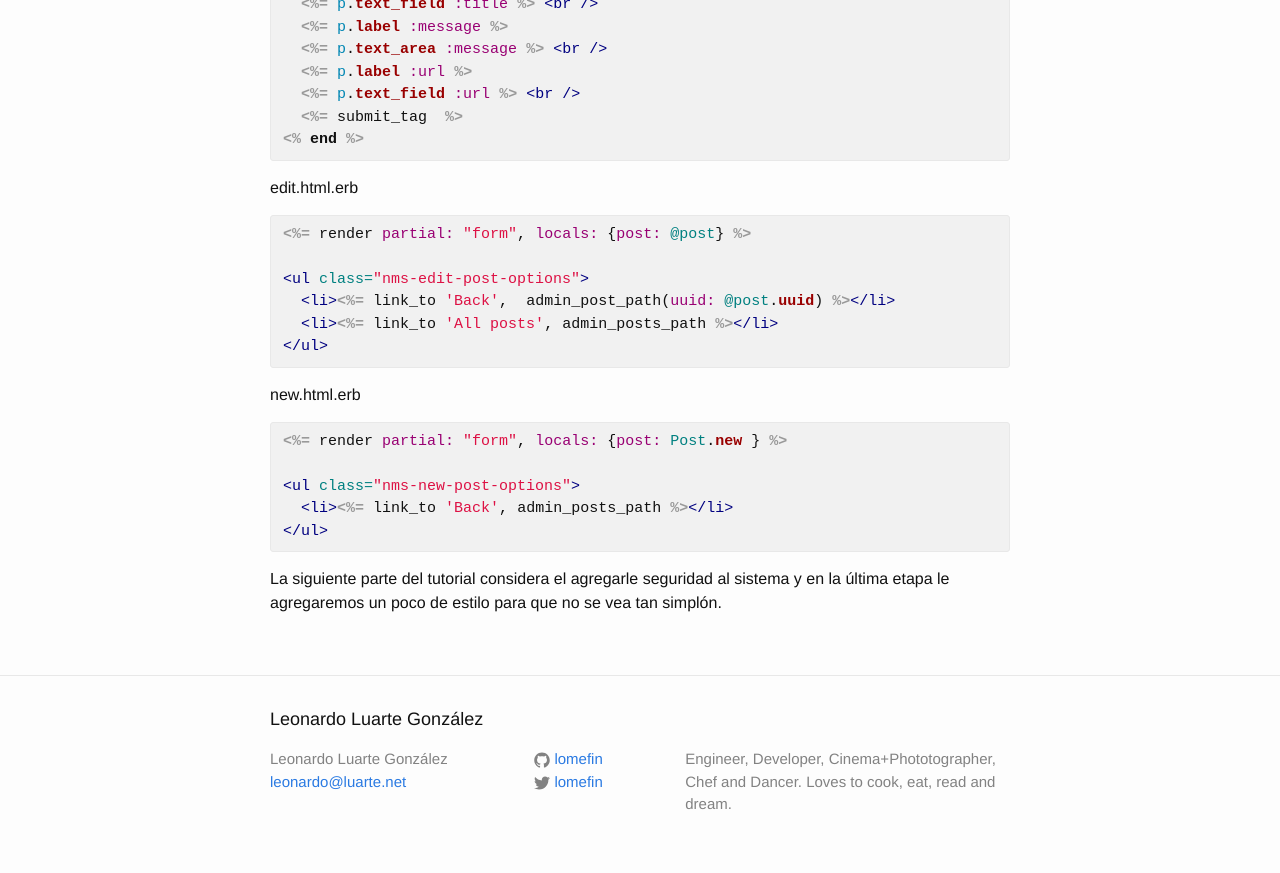
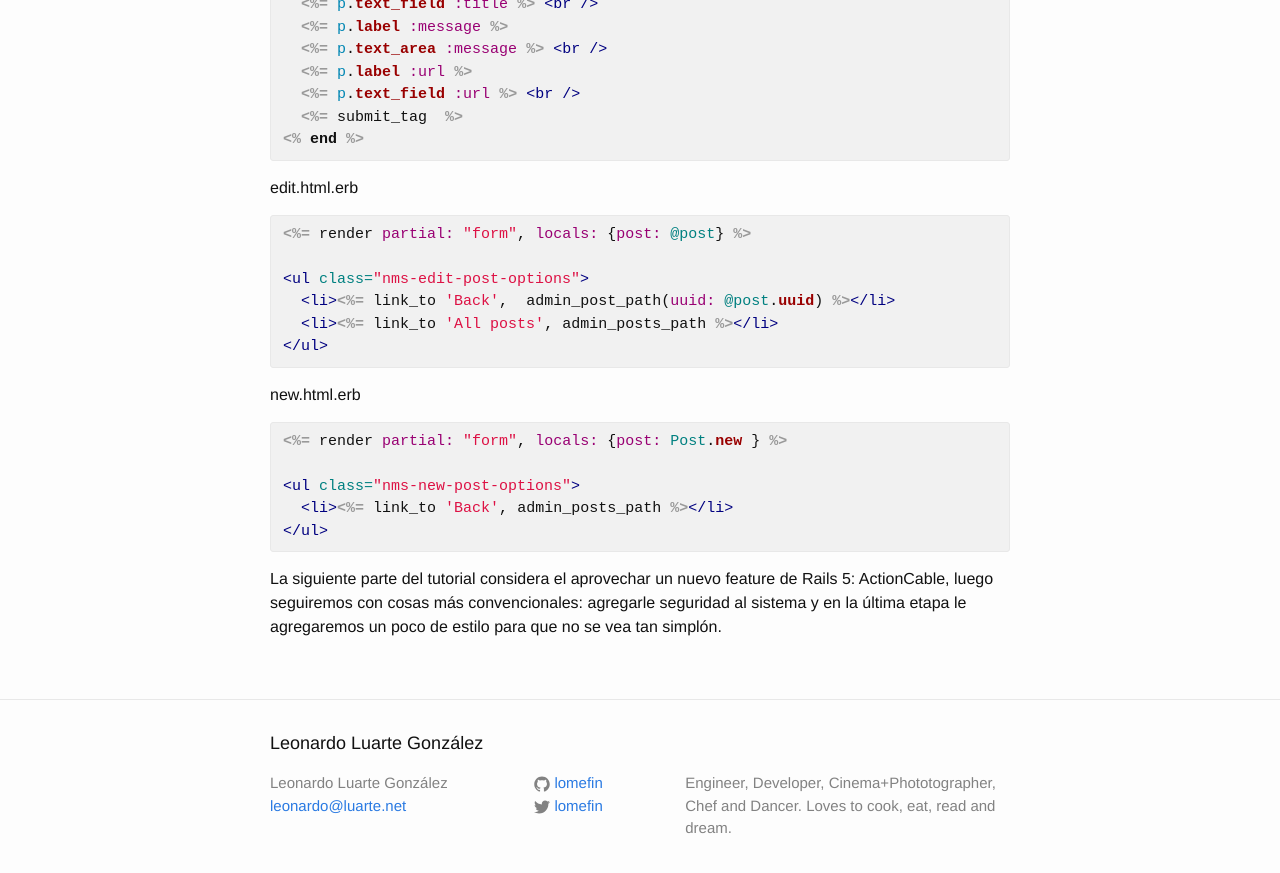
Before and after one commit to lomefin/lomefin.github.io, a Jekyll site: the page built from _posts/2016-06-17-microservicio-de-noticias-en-rails-5-parte-2.markdown, in a window 1280 px wide and 900 px high, scrolled down 4919 px. Shown: the top 873 px of the window. Built offline with Jekyll 4.4.1, drawn with Linux system fonts in a browser that asks for light colours; nearby versions of some CDN libraries.

Commit message:
Adds next steps

```diff
--- a/_posts/2016-06-17-microservicio-de-noticias-en-rails-5-parte-2.markdown
+++ b/_posts/2016-06-17-microservicio-de-noticias-en-rails-5-parte-2.markdown
@@ -240,4 +240,4 @@ new.html.erb
 </ul>
 {% endhighlight %}
 
-La siguiente parte del tutorial considera el agregarle seguridad al sistema y en la última etapa le agregaremos un poco de estilo para que no se vea tan simplón.
+La siguiente parte del tutorial considera el aprovechar un nuevo feature de Rails 5: ActionCable, luego seguiremos con cosas más convencionales: agregarle seguridad al sistema y en la última etapa le agregaremos un poco de estilo para que no se vea tan simplón.
```
